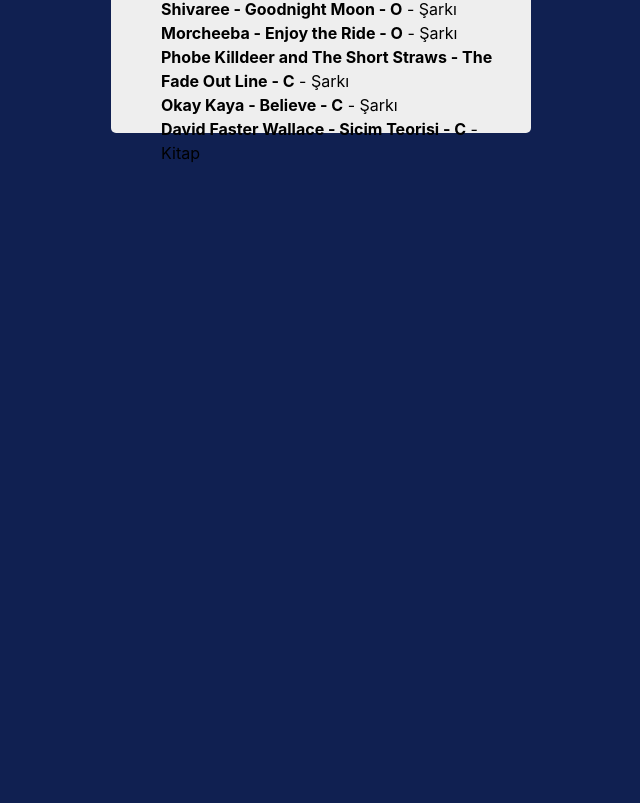
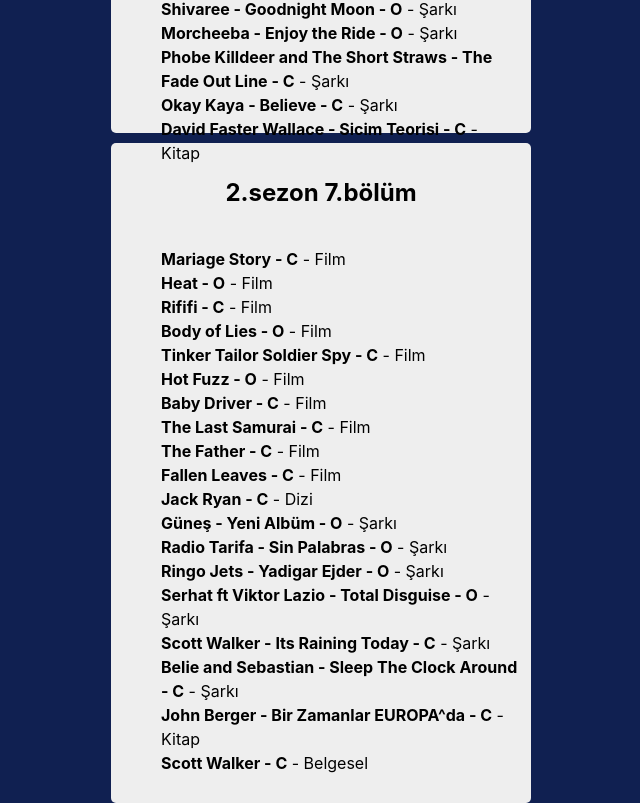
Before and after one commit to firatbicimli/CokiyidirCokseverim, a React (Vite) app: page / in a window 1280 px wide. Shown: the part 4002-4805 px from the top of the page, without its empty margins (319-959 px from the left). Before the commit the page ends 4167 px from the top, so only its background shows below. Built offline with nearby package versions, Linux system fonts and the light colour scheme.

Commit message:
new season added

```diff
--- a/src/App.jsx
+++ b/src/App.jsx
@@ -136,6 +136,27 @@
     { id: 119, title: 'Okay Kaya - Believe - C', category: 'Şarkı' },
     { id: 120, title: 'David Faster Wallace - Sicim Teorisi - C', category: 'Kitap' },
       ];
+    const movieAndBookList7 = [
+    { id: 121, title: 'Mariage Story - C', category: 'Film' },
+    { id: 122, title: 'Heat - O', category: 'Film' },
+    { id: 123, title: 'Rififi - C', category: 'Film' },
+    { id: 124, title: 'Body of Lies - O', category: 'Film' },
+    { id: 125, title:'Tinker Tailor Soldier Spy - C', category: 'Film' },
+    { id: 126, title: 'Hot Fuzz - O', category: 'Film' },
+    { id: 127, title: 'Baby Driver - C', category: 'Film' },
+    { id: 128, title: 'The Last Samurai - C', category: 'Film' },
+    { id: 129, title: 'The Father - C', category: 'Film' },
+    { id: 130, title: 'Fallen Leaves - C', category: 'Film' },
+    { id: 131, title: 'Jack Ryan - C', category: 'Dizi' },
+    { id: 132, title: 'Güneş - Yeni Albüm - O', category: 'Şarkı' },
+    { id: 133, title: 'Radio Tarifa - Sin Palabras - O', category: 'Şarkı' },
+    { id: 134, title: 'Ringo Jets - Yadigar Ejder - O', category: 'Şarkı' },
+    { id: 135, title: 'Serhat ft Viktor Lazio - Total Disguise - O', category: 'Şarkı' },
+    { id: 136, title: 'Scott Walker - Its Raining Today  - C', category: 'Şarkı' },
+    { id: 137, title: 'Belie and Sebastian - Sleep The Clock Around - C', category: 'Şarkı' },
+    { id: 138, title: 'John Berger - Bir Zamanlar EUROPA^da - C', category: 'Kitap' },
+    { id: 139, title: 'Scott Walker - C', category: 'Belgesel' },
+      ];
     // İsterseniz buraya başka filmler ve kitaplar ekleyebilirsiniz
 
 
@@ -166,6 +187,10 @@
         <h2>2.sezon 6.bölüm</h2>
         <List data={movieAndBookList6} />
       </div>
+      <div className="container">
+        <h2>2.sezon 7.bölüm</h2>
+        <List data={movieAndBookList7} />
+      </div>
     </>
   );
 }
```
